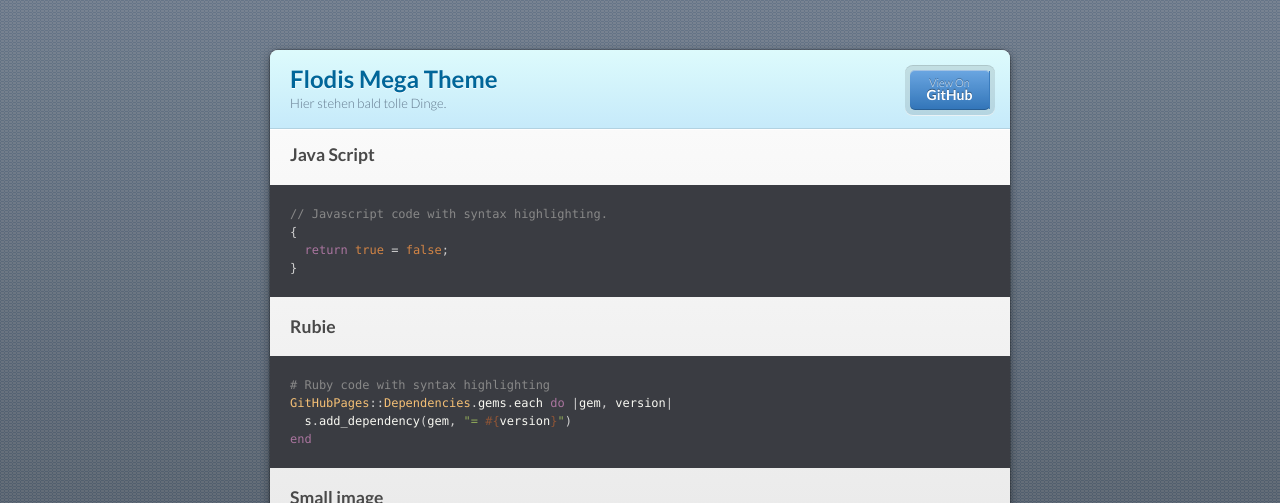
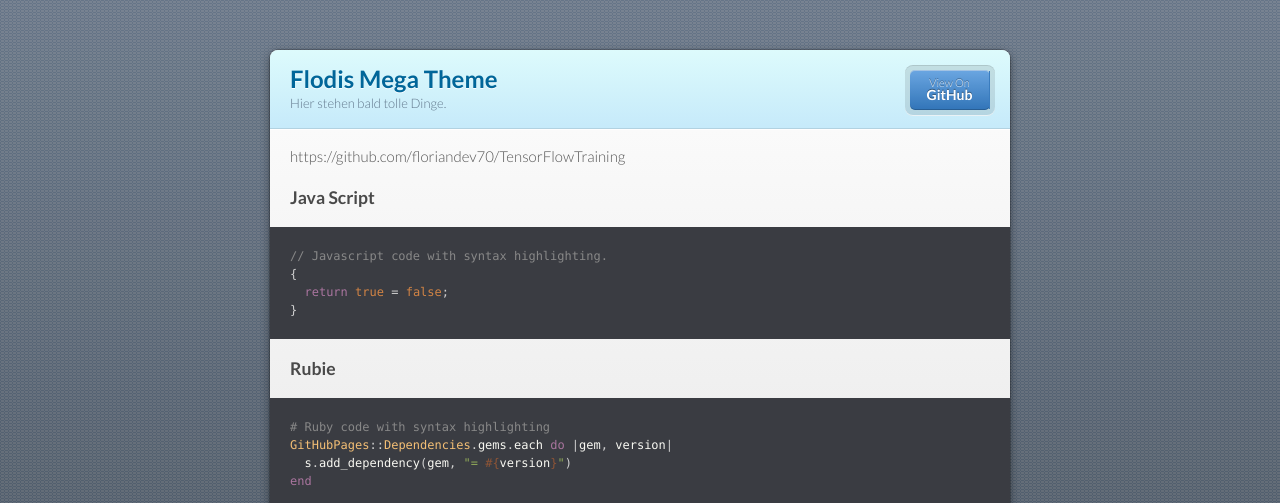
Before and after one commit to floriandev70/floriandev70.github.io, a Jekyll site: the page built from index.md, in a window 1280 px wide and 900 px high, cut to the strip 0-503 px from the top of the window. Built offline with Jekyll 4.4.1, drawn with Linux system fonts in a browser that asks for light colours; our own code applies the rules of GitHub Pages for plain Markdown files; part of the change alters nothing that is shown.

Commit message:
Update index.md

```diff
--- a/index.md
+++ b/index.md
@@ -1,6 +1,8 @@
 ---
 layout: default
 ---
+
+https://github.com/floriandev70/TensorFlowTraining
 
 
 ### Java Script
```
